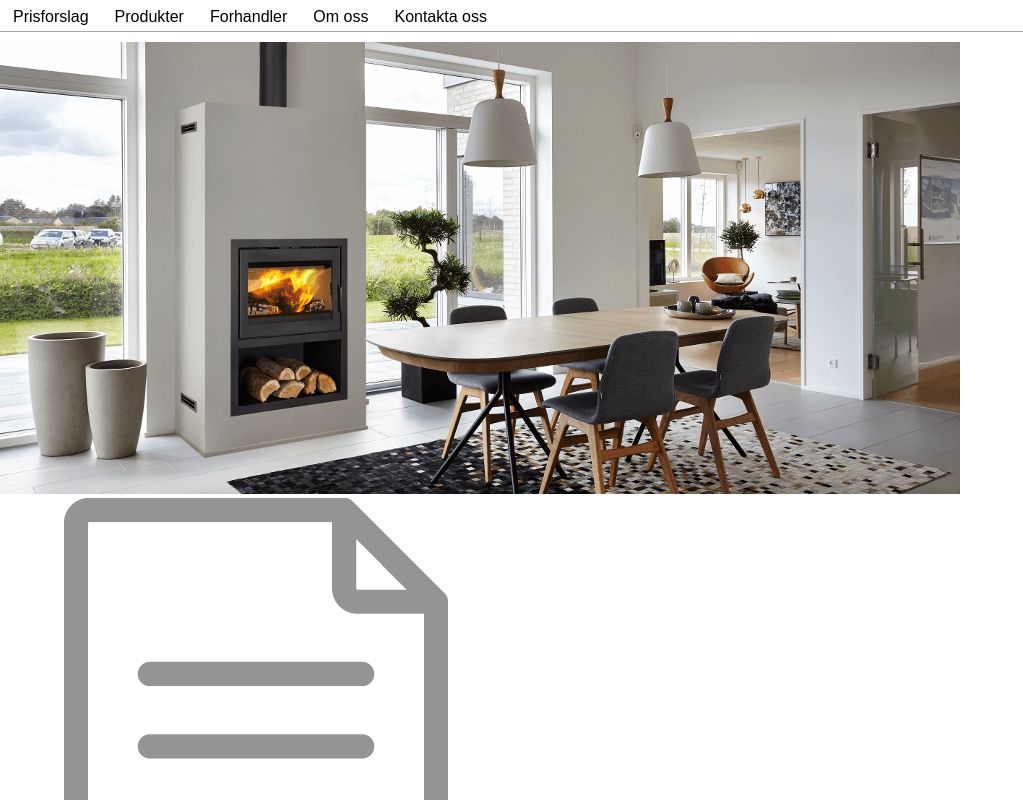
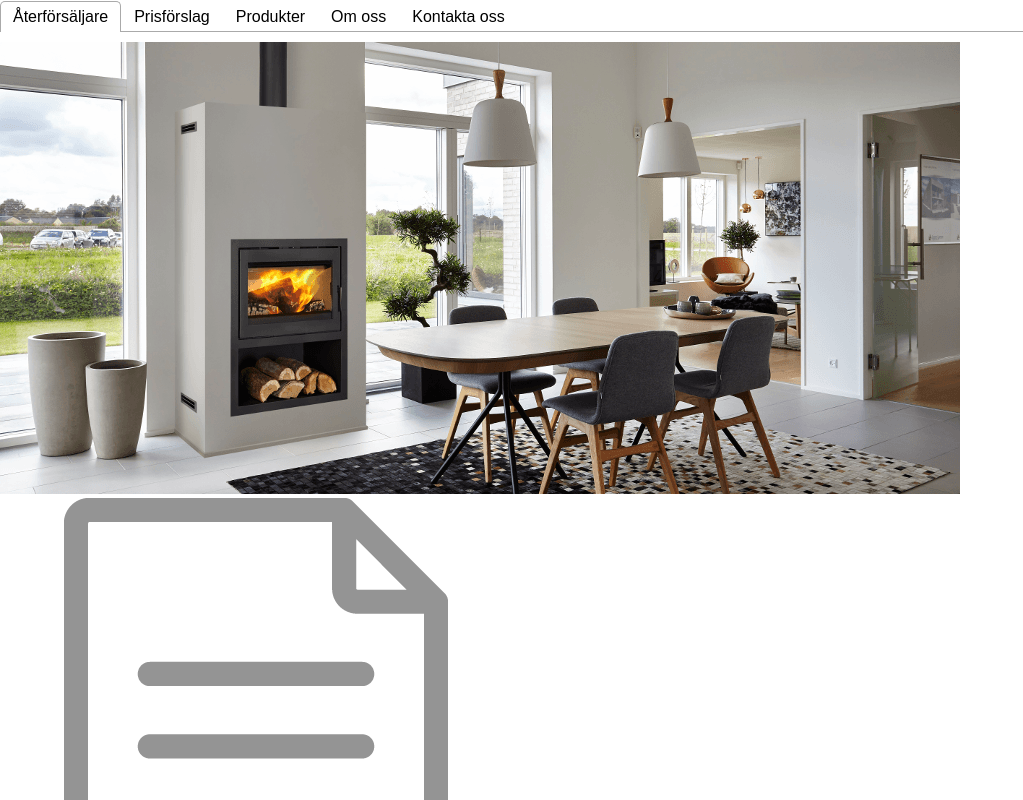
Before and after one commit to schiedel-sweden/web-app, a React (Create React App) app: page / in a window 1280 px wide. Shown: the top 800 px of the page, without its empty margins (0-1023 px from the left). Built offline with nearby package versions, Linux system fonts and the light colour scheme.

Commit message:
Small change in naming to be the same as the app

```diff
--- a/src/App.js
+++ b/src/App.js
@@ -6,7 +6,7 @@ import './App.css';
 
 import Prisforslag from './views/Prisforslag/Prisforslag';
 import Produkter from './views/Produkter/Produkter';
-import Forhandler from './views/Forhandler/Forhandler';
+import Aterforsaljare from './views/Aterforsaljare/Aterforsaljare';
 import OmOss from './views/OmOss/OmOss';
 import ContactUs from './views/ContactUs/ContactUs';
 import MainPage from './views/Main/MainPage';
@@ -14,7 +14,7 @@ import MainPage from './views/Main/MainPage';
 export default class App extends Component {
     constructor(props) {
         super(props);
-        this.state = { tabIndex: -1 };
+        this.state = { tabIndex: 0 };
     }
 
     render() {
@@ -22,20 +22,19 @@ export default class App extends Component {
             <div>
             <Tabs selectedIndex={this.state.tabIndex} onSelect={tabIndex => this.setState({ tabIndex })}>
                 <TabList>
-                    <Tab>Prisforslag</Tab>
+                    <Tab>Återförsäljare</Tab>
+                    <Tab>Prisförslag</Tab>
                     <Tab>Produkter</Tab>
-                    <Tab>Forhandler</Tab>
                     <Tab>Om oss</Tab>
                     <Tab>Kontakta oss</Tab>
                 </TabList>
 
+                <TabPanel><MainPage /></TabPanel>
                 <TabPanel><Prisforslag /></TabPanel>
                 <TabPanel><Produkter /></TabPanel>
-                <TabPanel><Forhandler /></TabPanel>
                 <TabPanel><OmOss /></TabPanel>
                 <TabPanel><ContactUs /></TabPanel>
             </Tabs>
-            {this.state.tabIndex < 0 && <MainPage />}
             </div>
         );
       }
--- a/src/views/Forhandler/Forhandler.js
+++ b/src/views/Aterforsaljare/Aterforsaljare.js
@@ -1,11 +1,11 @@
 import React, {Component} from 'react';
 
 
-export default class Forhandler extends Component {
+export default class Aterforsaljare extends Component {
     render() {
         return (
             <div>
-                <h1>Forhandler</h1>
+                <h1>Aterforsaljare</h1>
             </div>
 
         );
```
